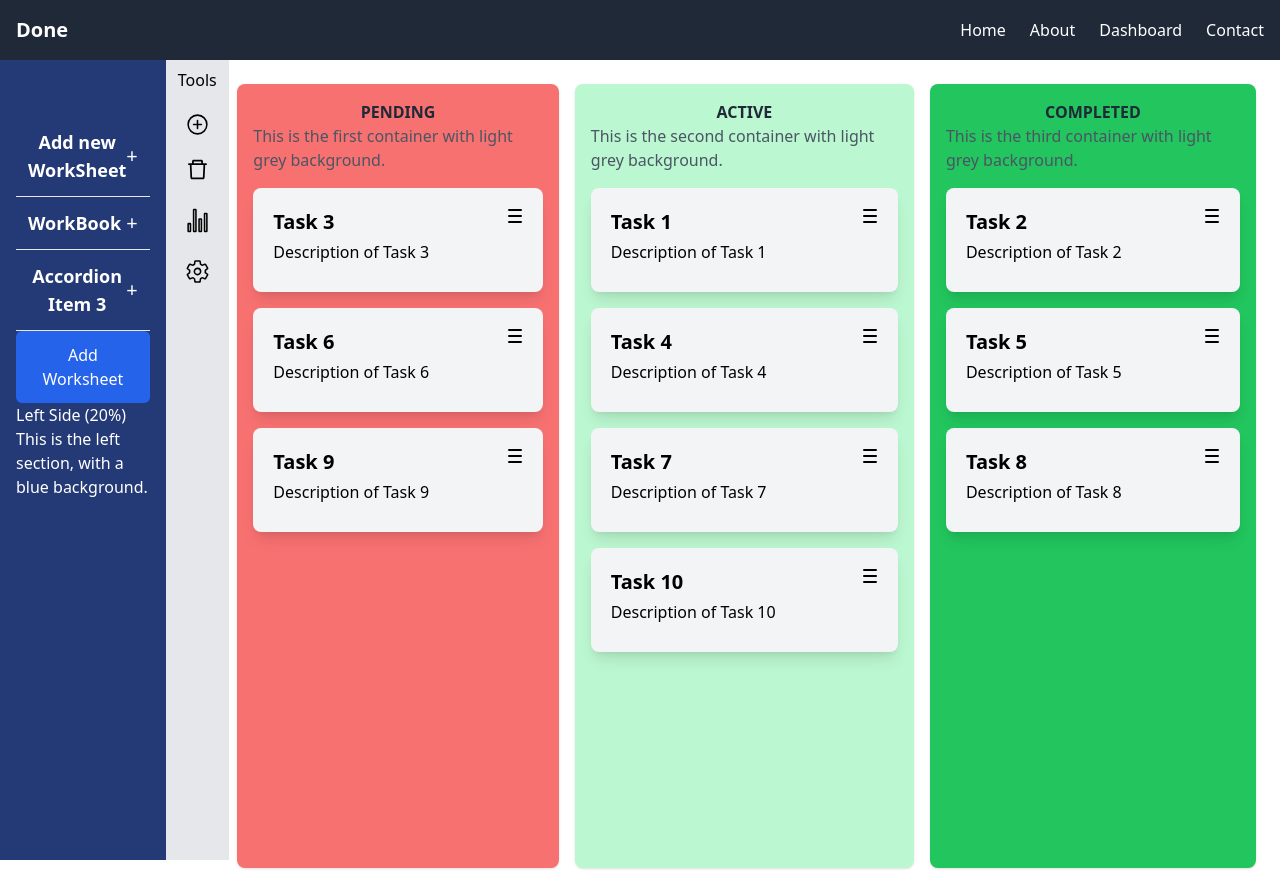
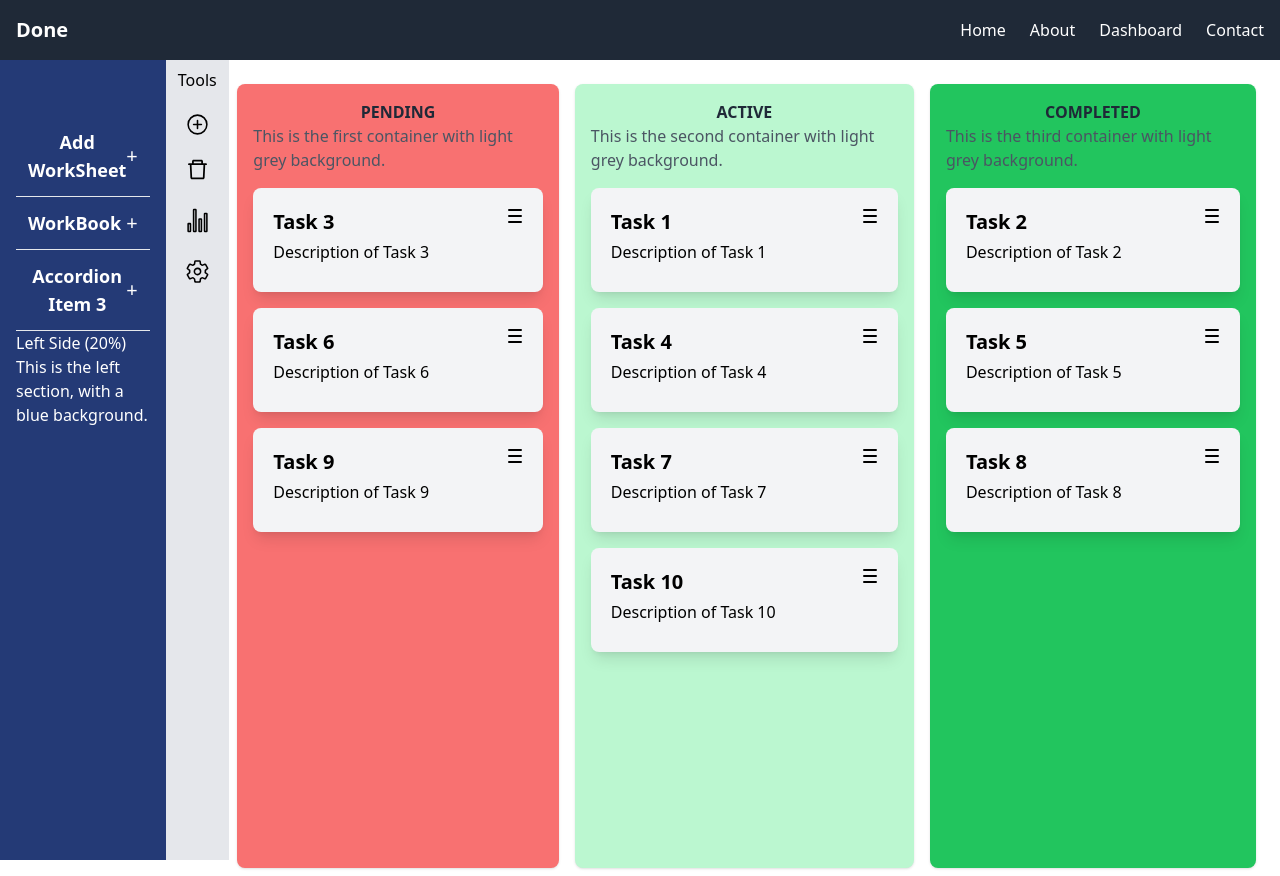
Before and after one commit to Mukunthan-A-R/Done-client, a React (Vite) app: page /dashboard in a window 1280 px wide. Built offline with nearby package versions, Linux system fonts and the light colour scheme.

Commit message:
Adding items

```diff
--- a/src/components/Accordion.jsx
+++ b/src/components/Accordion.jsx
@@ -1,5 +1,6 @@
 import React, { useState } from "react";
 import Worksheet from "./Worksheet";
+import WorkingWorkSheets from "./WorkingWorkSheets";
 
 const AccordionItem = ({ title, children, isOpen, onToggle }) => {
   return (
@@ -33,7 +34,7 @@ const Accordion = () => {
   return (
     <div className="w-full max-w-lg mx-auto mt-10">
       <AccordionItem
-        title="Add new WorkSheet"
+        title="Add WorkSheet"
         isOpen={openIndex === 0}
         onToggle={() => handleToggle(0)}
       >
@@ -45,7 +46,7 @@ const Accordion = () => {
         isOpen={openIndex === 1}
         onToggle={() => handleToggle(1)}
       >
-        <p>This is the content of the second accordion item.</p>
+        <WorkingWorkSheets></WorkingWorkSheets>
       </AccordionItem>
       <AccordionItem
         title="Accordion Item 3"
--- a/src/components/ProjectHolder.jsx
+++ b/src/components/ProjectHolder.jsx
@@ -6,7 +6,6 @@ const ProjectHolder = () => {
   return (
     <div className="text-white font-medium font-lg">
       <Accordion></Accordion>
-      <Worksheet></Worksheet>
     </div>
   );
 };
--- /dev/null
+++ b/src/components/WorkingWorkSheets.jsx
@@ -0,0 +1,33 @@
+import React, { useEffect } from "react";
+import { useRecoilState } from "recoil";
+import { workSheets } from "../data/atoms";
+
+const WorkingWorkSheets = () => {
+  const [data, setData] = useRecoilState(workSheets);
+
+  // Using useEffect to track changes in 'data'
+  useEffect(() => {
+    console.log("Data changed:", data);
+  }, [data]); // This will run whenever 'data' changes
+
+  return (
+    <div>
+      <ul>
+        {data.map((val, index) => (
+          <li
+            className={` ${
+              index < data.length - 1 ? "border-b border-gray-300" : ""
+            }`}
+            key={index}
+          >
+            <button className=" py-2 w-full flex hover:bg-blue-800">
+              {val}
+            </button>
+          </li> // Ensure to return the <li> element here
+        ))}
+      </ul>
+    </div>
+  );
+};
+
+export default WorkingWorkSheets;
--- a/src/components/Worksheet.jsx
+++ b/src/components/Worksheet.jsx
@@ -1,8 +1,12 @@
 import React, { useState } from "react";
+import { useRecoilState } from "recoil";
+import { workSheets } from "../data/atoms";
 
 const Worksheet = () => {
   const [isOpen, setIsOpen] = useState(false); // State to control modal visibility
   const [worksheetName, setWorksheetName] = useState(""); // State to store worksheet name
+
+  const [workSheetsData, setWorkSheetsData] = useRecoilState(workSheets);
 
   // Function to open the dialog box
   const openDialog = () => {
@@ -22,6 +26,7 @@ const Worksheet = () => {
   // Handle form submission
   const handleSubmit = (e) => {
     e.preventDefault();
+    setWorkSheetsData((workSheetsData) => [...workSheetsData, worksheetName]);
     setWorksheetName(""); // Clear the input after submission
     closeDialog(); // Close the dialog box after submission
   };
```
